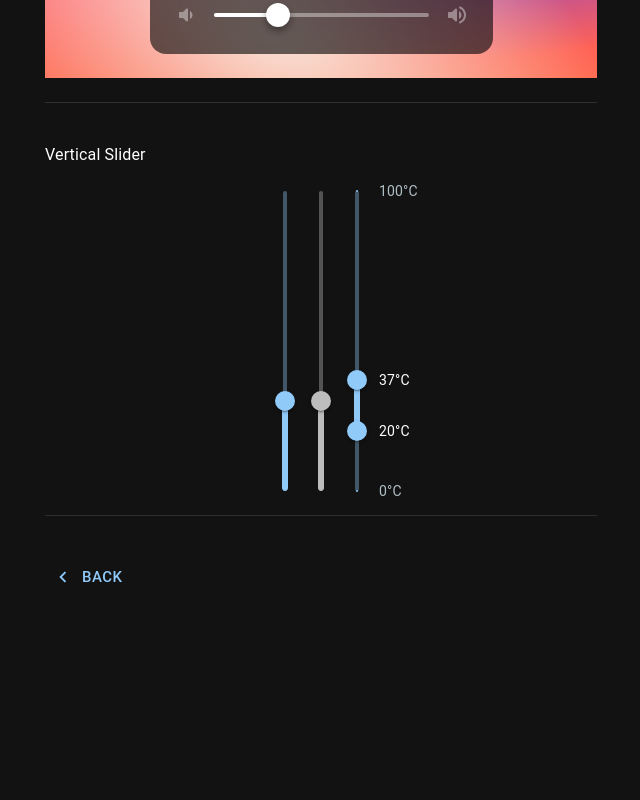
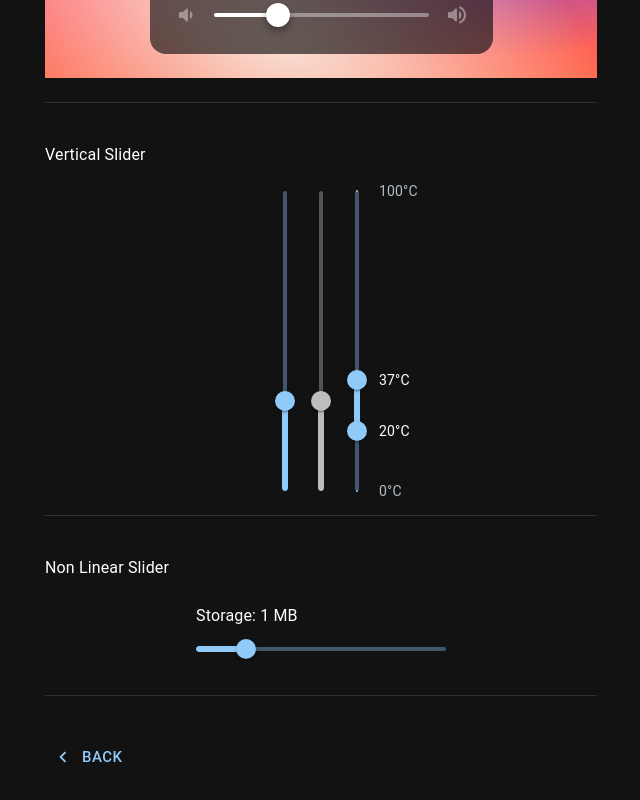
Before and after one commit to watcharakornton/mui_tutorials, a React (Vite) app: page /slider in a window 1280 px wide. Shown: the part 2765-3565 px from the top of the page, without its empty margins (319-959 px from the left). Before the commit the page ends 3403 px from the top, so only its background shows below. Built offline with nearby package versions, Linux system fonts and the light colour scheme.

Commit message:
Add Non Linear Slider into Slider Component

```diff
--- a/src/inputs/SliderComponent.jsx
+++ b/src/inputs/SliderComponent.jsx
@@ -45,6 +45,57 @@ const marks = [
 
 function valueText(value) {
     return `${value}°C`;
+}
+
+export const NonLinearSlider = () => {
+    const [value, setValue] = React.useState(10);
+
+    const handleChange = (event, newValue) => {
+        if (typeof newValue === 'number') {
+            setValue(newValue);
+        }
+    };
+
+    function valueLabelFormat(value) {
+        const units = ['KB', 'MB', 'GB', 'TB'];
+
+        let unitIndex = 0;
+        let scaledValue = value;
+
+        while (scaledValue >= 1024 && unitIndex < units.length - 1) {
+            unitIndex += 1;
+            scaledValue /= 1024;
+        }
+
+        return `${scaledValue} ${units[unitIndex]}`;
+    }
+
+    function calculateValue(value) {
+        return 2 ** value;
+    }
+
+    return (
+        <>
+            <Typography variant="body1" sx={{ mb: 3 }}>Non Linear Slider</Typography>
+            <Box sx={{ width: 250, mx: 'auto' }}>
+                <Typography id="non-linear-slider" gutterBottom>
+                    Storage: {valueLabelFormat(calculateValue(value))}
+                </Typography>
+                <Slider
+                    value={value}
+                    min={5}
+                    step={1}
+                    max={30}
+                    scale={calculateValue}
+                    getAriaValueText={valueLabelFormat}
+                    valueLabelFormat={valueLabelFormat}
+                    onChange={handleChange}
+                    valueLabelDisplay="auto"
+                    aria-labelledby="non-linear-slider"
+                />
+            </Box>
+        </>
+    )
 }
 
 export const VerticalSlider = () => {
--- a/src/pages/SliderPage.jsx
+++ b/src/pages/SliderPage.jsx
@@ -17,6 +17,7 @@ import {
   CustomizedSlider,
   MusicPlayerSlider,
   VerticalSlider,
+  NonLinearSlider,
 } from "../inputs/SliderComponent";
 
 const SliderPage = () => {
@@ -35,6 +36,7 @@ const SliderPage = () => {
     <CustomizedSlider />,
     <MusicPlayerSlider />,
     <VerticalSlider />,
+    <NonLinearSlider />,
   ];
 
   return (
```
